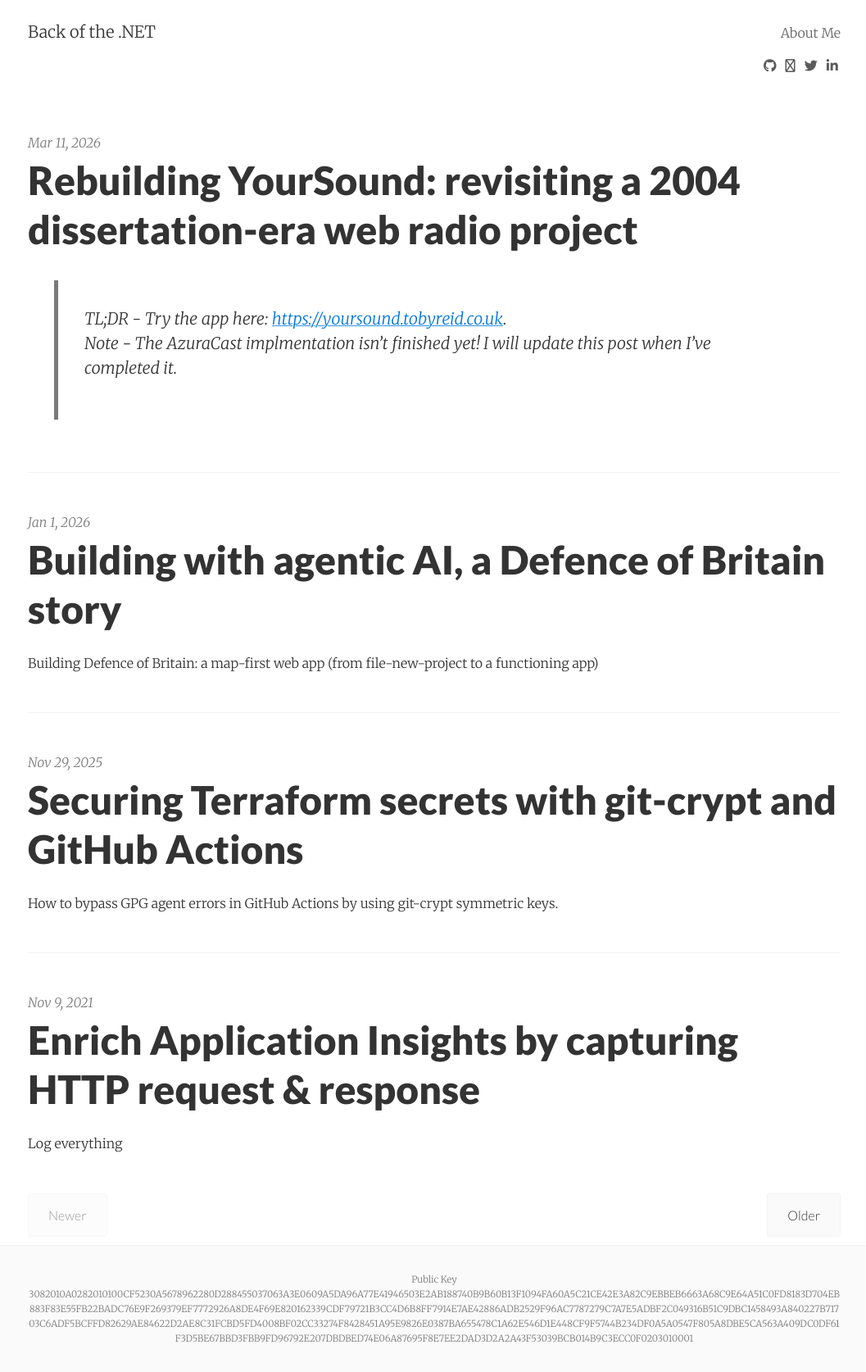
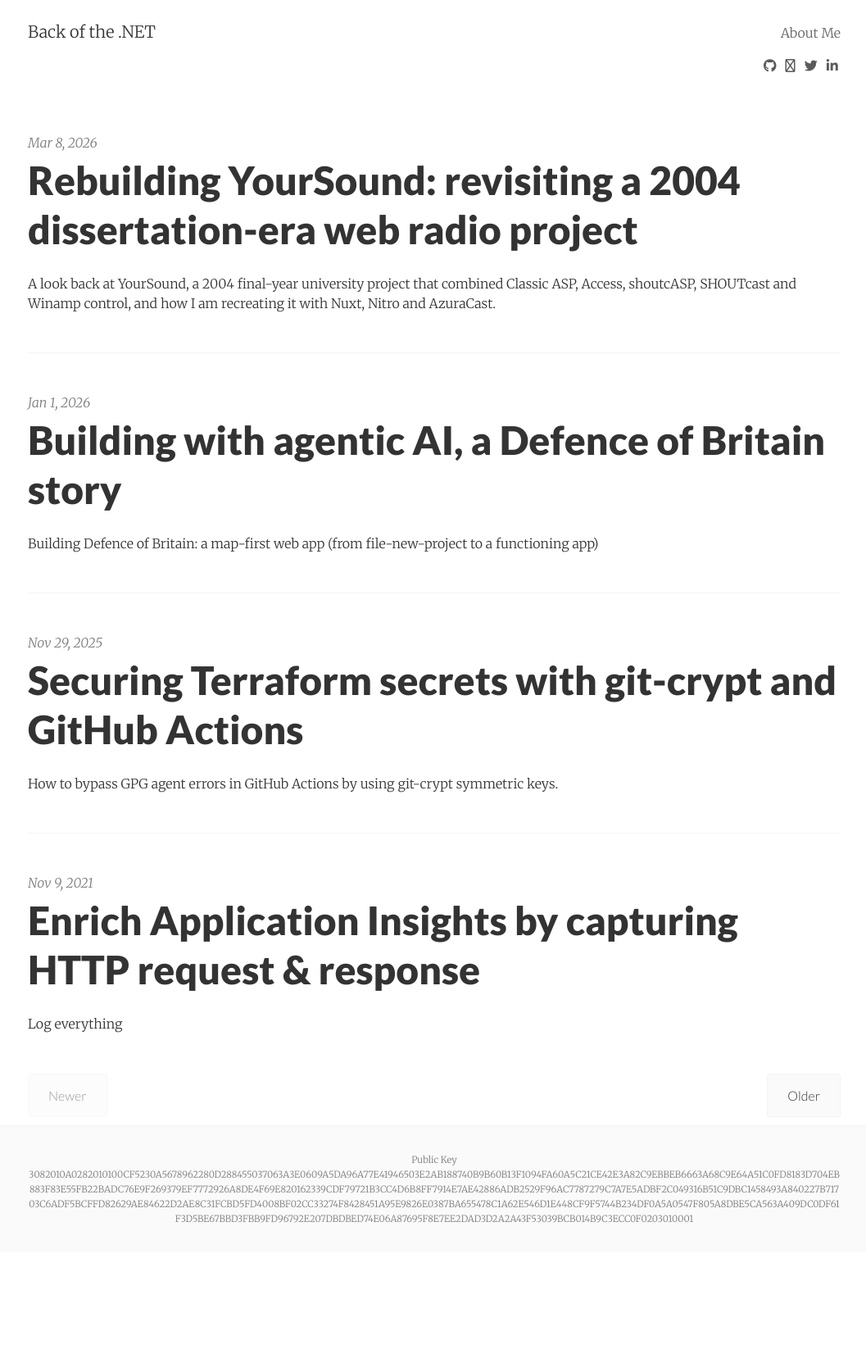
Before and after one commit to tobyreid/tobyreid.github.io, a Jekyll site: the page built from index.html, in a window 1280 px wide. Shown: the whole page at 82% size, without its empty margins (110-1167 px from the left). Built offline with Jekyll 4.4.1, drawn with Linux system fonts in a browser that asks for light colours; nearby versions of some CDN libraries; the list of posts is cut into pages by our own code; after the commit the page ends 1528 px from its top, so only the background shows below that.

Commit message:
fix dates

```diff
--- a/_posts/2026-03-08-rebuilding-yoursound-a-22-year-old-time-capsule.md
+++ b/_posts/2026-03-08-rebuilding-yoursound-a-22-year-old-time-capsule.md
@@ -1,7 +1,7 @@
 ---
 title: "Rebuilding YourSound: revisiting a 2004 dissertation-era web radio project"
-date: 2026-03-11
-description: "A look back at YourSound, a 2004 final-year university project that combined Classic ASP, Access, shoutcASP, SHOUTcast and Winamp control, and how I am recreating it with Nuxt, Nitro and AzuraCast."
+date: 2026-03-08
+summary: "A look back at YourSound, a 2004 final-year university project that combined Classic ASP, Access, shoutcASP, SHOUTcast and Winamp control, and how I am recreating it with Nuxt, Nitro and AzuraCast."
 tags:
   - classic-asp
   - nuxt
```
